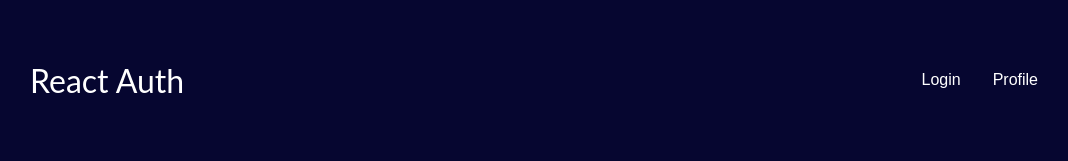
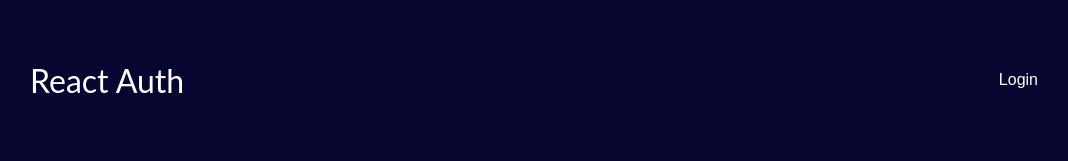
Before and after one commit to manpingchen/Authentication, a React (Create React App) app: page / in a window 1280 px wide. Shown: the top 161 px of the page, without its empty margins (98-1166 px from the left). Built offline with nearby package versions, Linux system fonts and the light colour scheme.

Commit message:
Display navigation dynamically

```diff
--- a/src/components/Layout/MainNavigation.js
+++ b/src/components/Layout/MainNavigation.js
@@ -1,24 +1,34 @@
-import { Link } from 'react-router-dom';
+import { Link } from "react-router-dom";
 
-import classes from './MainNavigation.module.css';
+import classes from "./MainNavigation.module.css";
+import AuthContext from "../../store/auth-context";
+import { Fragment, useContext } from "react";
 
 const MainNavigation = () => {
+  const { isLoddgedIn } = useContext(AuthContext);
+
   return (
     <header className={classes.header}>
-      <Link to='/'>
+      <Link to="/">
         <div className={classes.logo}>React Auth</div>
       </Link>
       <nav>
         <ul>
-          <li>
-            <Link to='/auth'>Login</Link>
-          </li>
-          <li>
-            <Link to='/profile'>Profile</Link>
-          </li>
-          {/* <li>
-            <button>Logout</button>
-          </li> */}
+          {!isLoddgedIn && (
+            <li>
+              <Link to="/auth">Login</Link>
+            </li>
+          )}
+          {isLoddgedIn && (
+            <Fragment>
+              <li>
+                <Link to="/profile">Profile</Link>
+              </li>
+              <li>
+                <button>Logout</button>
+              </li>
+            </Fragment>
+          )}
         </ul>
       </nav>
     </header>
```
Also changed, not shown: 1 other file (tests, documents, lock files or other folders).
